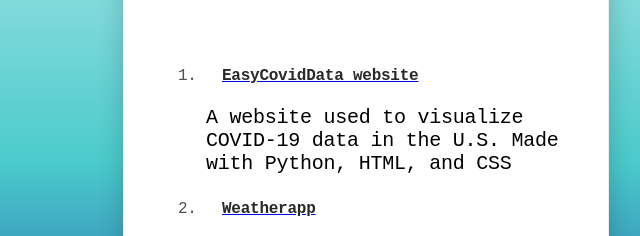
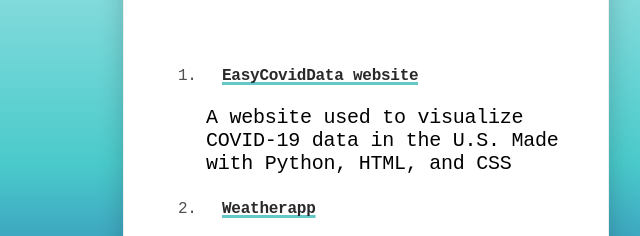
Before and after one commit to JihangLi1121/website, a plain HTML site: page index.html in a window 1280 px wide. Shown: the part 1172-1408 px from the top of the page, 274-914 px from the left. Drawn offline with Linux system fonts and the light colour scheme.

Commit message:
change in css

```diff
--- a/style.css
+++ b/style.css
@@ -185,3 +185,31 @@
     position: static;
     margin-left: 5px;
 }
+
+a {
+    color: inherit;
+    text-decoration: none;
+}
+
+a {
+    background:
+    linear-gradient(
+    to right,
+    rgba(100, 200, 200, 1),
+    rgba(100, 200, 200, 1)
+    ),
+    linear-gradient(
+    to right,
+    rgba(255, 0, 0, 1),
+    rgba(255, 0, 180, 1),
+    rgba(0, 100, 200, 1)
+    );
+    background-size: 100% 3px, 0 3px;
+    background-position: 100% 100%, 0 100%;
+    background-repeat: no-repeat;
+    transition: background-size 400ms;
+}
+
+a:hover {
+    background-size: 0 3px, 100% 3px;
+}
```
